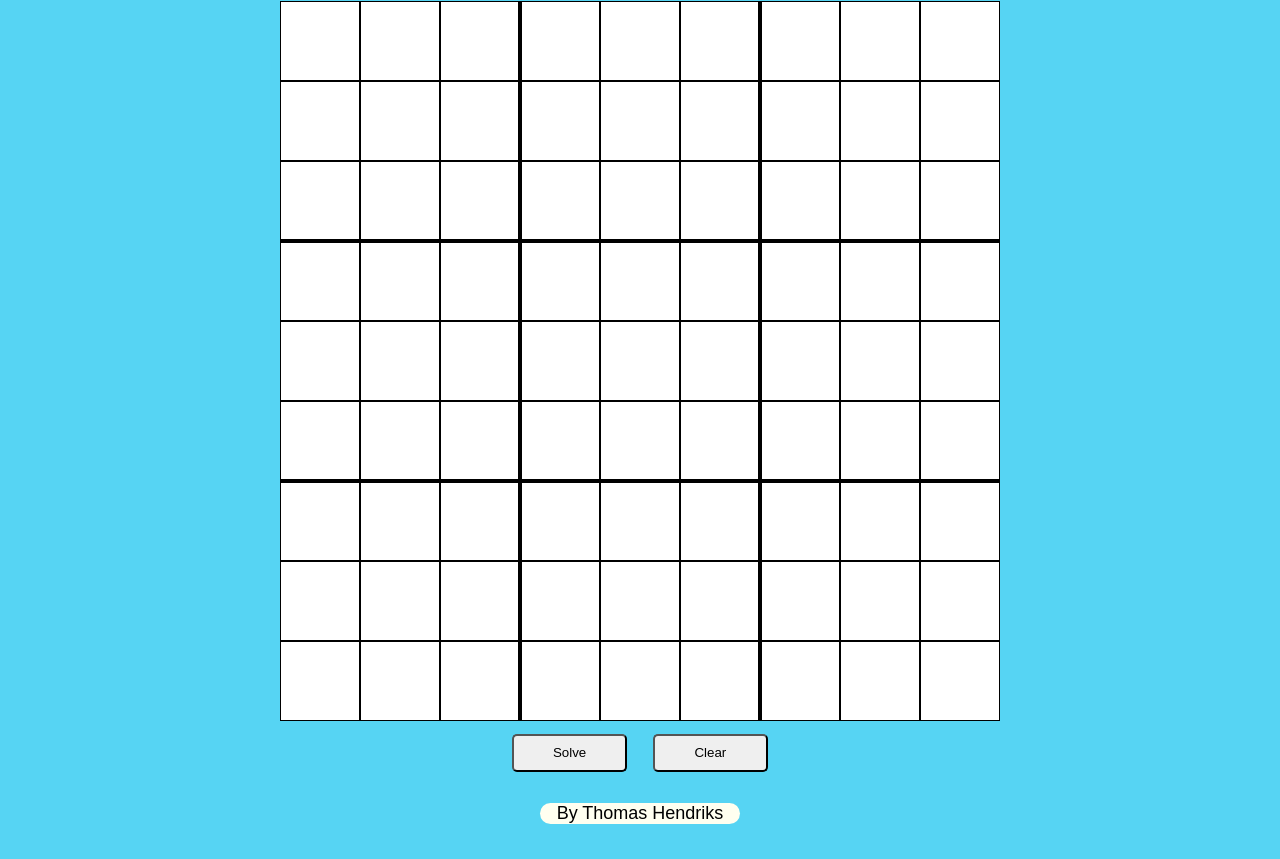
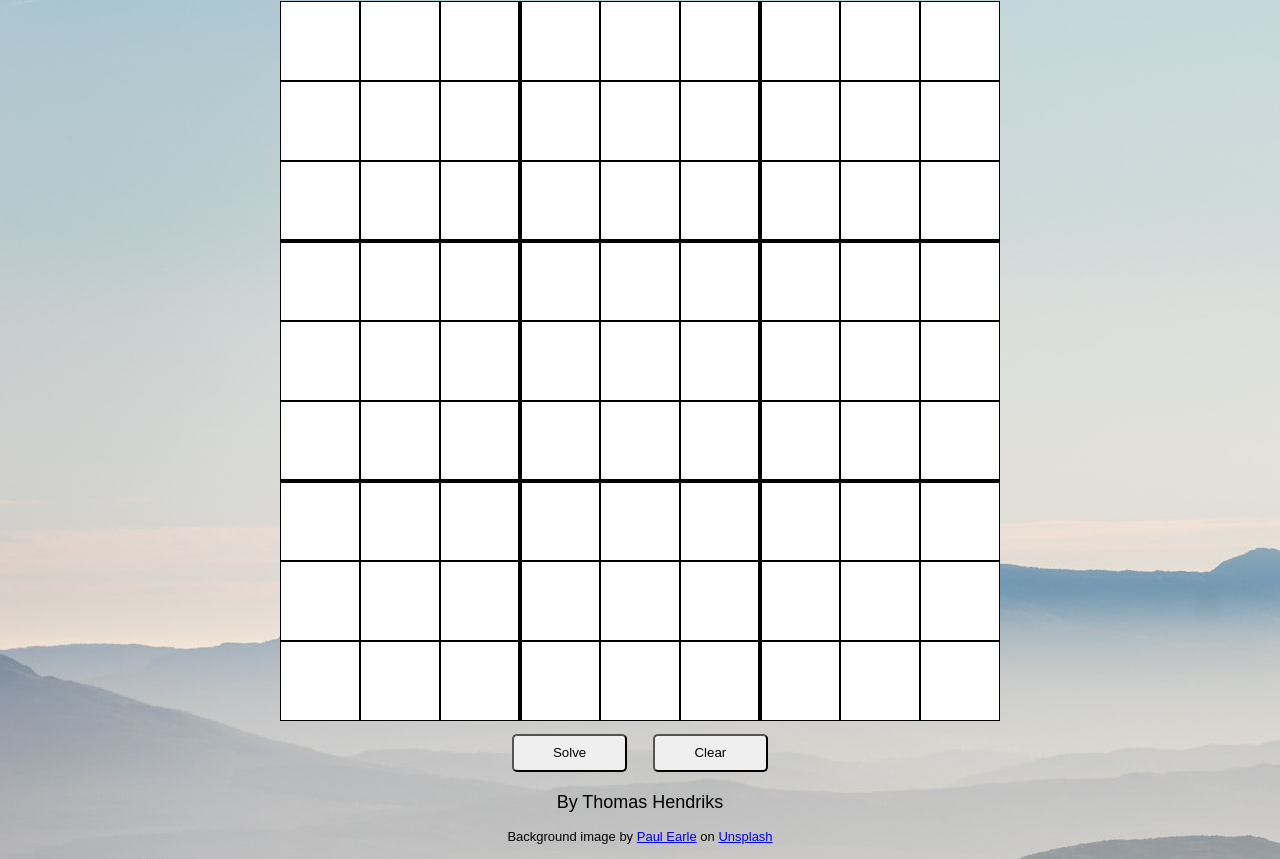
Before and after one commit to ThomasMHendriks/Sudoku, a plain HTML site: page index.html in a window 1280 px wide. Shown: the part 79-938 px from the top of the page. Drawn offline with Linux system fonts and the light colour scheme.

Commit message:
Made the page bearable to look at

```diff
--- a/index.html
+++ b/index.html
@@ -11,16 +11,17 @@
 <body>
     <h1>Sudoku solver</h1>
     <div id="container"></div>
+    <div class="commentContainer">
+        <h3 id="comment"></h3>
+    </div>
     <div id="buttons">
         <button id="solve">Solve</button>
         <button id="clear">Clear</button>
     </div>
-    <div class="commentContainer">
-        <h3 id="comment"></h3>
-    </div>
     <footer>
         <div class="footerContainer">
             <p>By Thomas Hendriks</p>
+            <p><span class="small">Background image by <a href="https://unsplash.com/@paulearlephotography?utm_source=unsplash&utm_medium=referral&utm_content=creditCopyText">Paul Earle</a> on <a href="https://unsplash.com/s/photos/puzzle-background?utm_source=unsplash&utm_medium=referral&utm_content=creditCopyText">Unsplash</a></span></p>
         </div>
     </footer>
 </body>
--- a/style.css
+++ b/style.css
@@ -10,7 +10,7 @@ input[type=number] {
 }
 
 body {
-    background-color: rgb(86, 212, 243);
+    background-image: url("Background.jpg");
     font-family: Arial, Helvetica, sans-serif;
 }
 
@@ -36,8 +36,8 @@ body {
     border-style: solid;
     border: 2px;
     padding: 4px;
-    border-radius: 10px;
-    background-color: rgb(245, 66, 66);
+    margin: 5px;
+    color: rgb(245, 66, 66);
 }
 
 .tile {
@@ -87,14 +87,16 @@ button {
 }
 
 .footerContainer {
-    display:flex;
     justify-content: center;
+}
 
-}
 p {
-    background-color: ivory;
-    width: 200px;
+    padding: 5px;
+    margin: 2px;
     font-size: large;
     text-align: center;
-    border-radius: 12px;
 }
+
+.small {
+    font-size: small;
+}
```
Also changed, not shown: Background.jpg (added).
